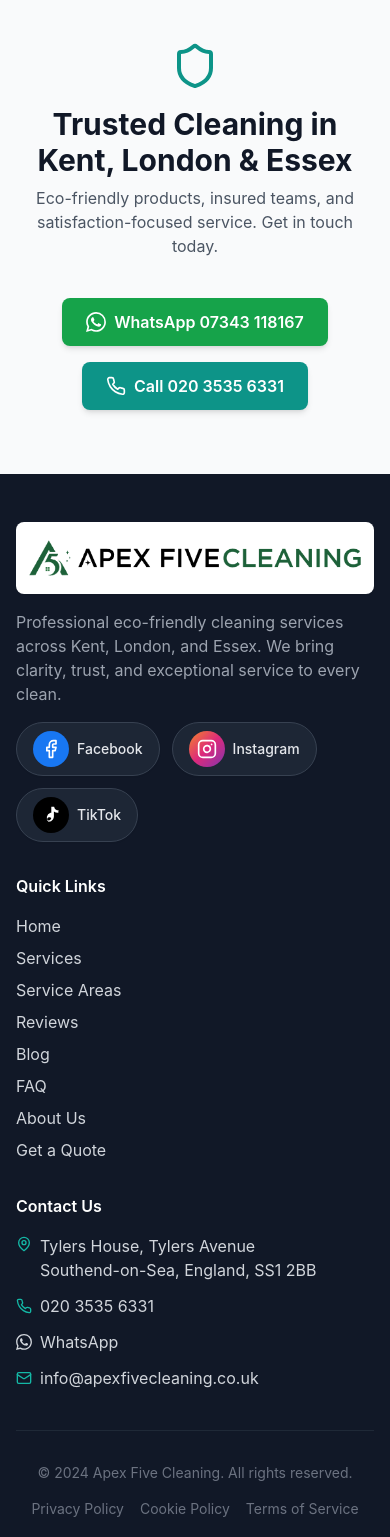
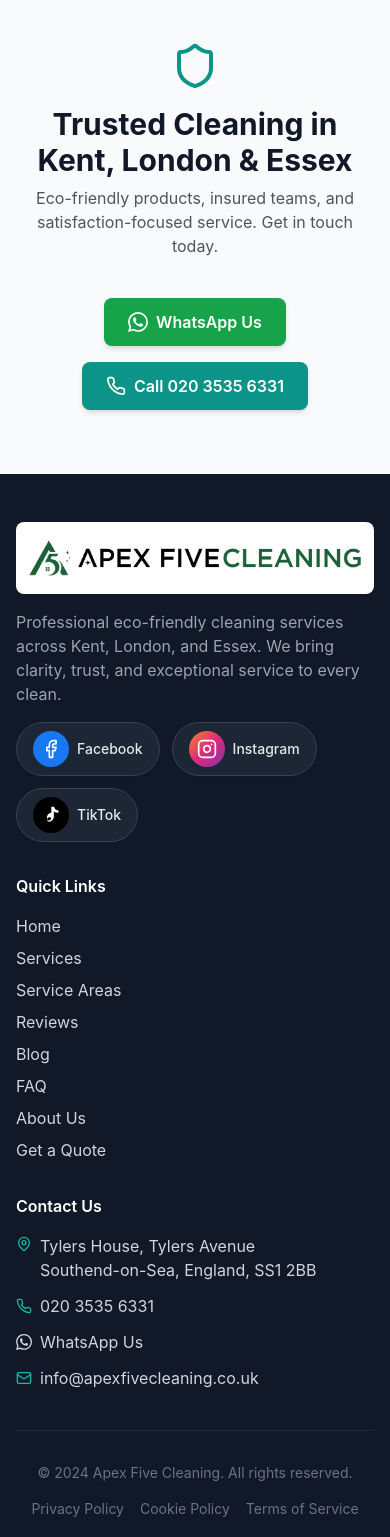
Before and after one commit to AyoPro05/apex-five-cleaning, a React (Vite) app in the folder client/: page / in a window 390 px wide. Shown: the part 7013-8550 px from the top of the page. Built offline with nearby package versions, Linux system fonts and the light colour scheme; no server answers.

Commit message:
fix: hide WhatsApp phone number

```diff
--- a/client/src/components/Footer.jsx
+++ b/client/src/components/Footer.jsx
@@ -102,7 +102,7 @@ const Footer = () => {
                   className="hover:text-teal-500 transition flex items-center gap-2"
                 >
                   <svg className="w-4 h-4" viewBox="0 0 24 24" fill="currentColor"><path d="M17.472 14.382c-.297-.149-1.758-.867-2.03-.967-.273-.099-.471-.148-.67.15-.197.297-.767.966-.94 1.164-.173.199-.347.223-.644.075-.297-.15-1.255-.463-2.39-1.475-.883-.788-1.48-1.761-1.653-2.059-.173-.297-.018-.458.13-.606.134-.133.298-.347.446-.52.149-.174.198-.298.298-.497.099-.198.05-.371-.025-.52-.075-.149-.669-1.612-.916-2.207-.242-.579-.487-.5-.669-.51-.173-.008-.371-.01-.57-.01-.198 0-.52.074-.792.372-.272.297-1.04 1.016-1.04 2.479 0 1.462 1.065 2.875 1.213 3.074.149.198 2.096 3.2 5.077 4.487.709.306 1.262.489 1.694.625.712.227 1.36.195 1.871.118.571-.085 1.758-.719 2.006-1.413.248-.694.248-1.289.173-1.413-.074-.124-.272-.198-.57-.347m-5.421 7.403h-.004a9.87 9.87 0 01-5.031-1.378l-.361-.214-3.741.982.998-3.648-.235-.374a9.86 9.86 0 01-1.51-5.26c.001-5.45 4.436-9.884 9.888-9.884 2.64 0 5.122 1.03 6.988 2.898a9.825 9.825 0 012.893 6.994c-.003 5.45-4.437 9.884-9.885 9.884m8.413-18.297A11.815 11.815 0 0012.05 0C5.495 0 .16 5.335.157 11.892c0 2.096.547 4.142 1.588 5.945L.057 24l6.305-1.654a11.882 11.882 0 005.683 1.448h.005c6.554 0 11.89-5.335 11.893-11.893a11.821 11.821 0 00-3.48-8.413z"/></svg>
-                  WhatsApp
+                  WhatsApp Us
                 </a>
               </li>
               <li className="flex items-center gap-2">
--- a/client/src/components/TrustSection.jsx
+++ b/client/src/components/TrustSection.jsx
@@ -4,7 +4,6 @@ import { scrollReveal } from '../utils/scrollReveal'
 import {
   PHONE_MAIN_DISPLAY,
   PHONE_MAIN_HREF,
-  WHATSAPP_DISPLAY,
   whatsappHref,
 } from '../config/site'
 
@@ -34,7 +33,7 @@ const TrustSection = () => {
             <svg className="w-5 h-5" viewBox="0 0 24 24" fill="currentColor" aria-hidden>
               <path d="M17.472 14.382c-.297-.149-1.758-.867-2.03-.967-.273-.099-.471-.148-.67.15-.197.297-.767.966-.94 1.164-.173.199-.347.223-.644.075-.297-.15-1.255-.463-2.39-1.475-.883-.788-1.48-1.761-1.653-2.059-.173-.297-.018-.458.13-.606.134-.133.298-.347.446-.52.149-.174.198-.298.298-.497.099-.198.05-.371-.025-.52-.075-.149-.669-1.612-.916-2.207-.242-.579-.487-.5-.669-.51-.173-.008-.371-.01-.57-.01-.198 0-.52.074-.792.372-.272.297-1.04 1.016-1.04 2.479 0 1.462 1.065 2.875 1.213 3.074.149.198 2.096 3.2 5.077 4.487.709.306 1.262.489 1.694.625.712.227 1.36.195 1.871.118.571-.085 1.758-.719 2.006-1.413.248-.694.248-1.289.173-1.413-.074-.124-.272-.198-.57-.347m-5.421 7.403h-.004a9.87 9.87 0 01-5.031-1.378l-.361-.214-3.741.982.998-3.648-.235-.374a9.86 9.86 0 01-1.51-5.26c.001-5.45 4.436-9.884 9.888-9.884 2.64 0 5.122 1.03 6.988 2.898a9.825 9.825 0 012.893 6.994c-.003 5.45-4.437 9.884-9.885 9.884m8.413-18.297A11.815 11.815 0 0012.05 0C5.495 0 .16 5.335.157 11.892c0 2.096.547 4.142 1.588 5.945L.057 24l6.305-1.654a11.882 11.882 0 005.683 1.448h.005c6.554 0 11.89-5.335 11.893-11.893a11.821 11.821 0 00-3.48-8.413z" />
             </svg>
-            WhatsApp {WHATSAPP_DISPLAY}
+            WhatsApp Us
           </a>
           <a
             href={PHONE_MAIN_HREF}
```
Also changed, not shown: 1 other file (tests, documents, lock files or other folders).
